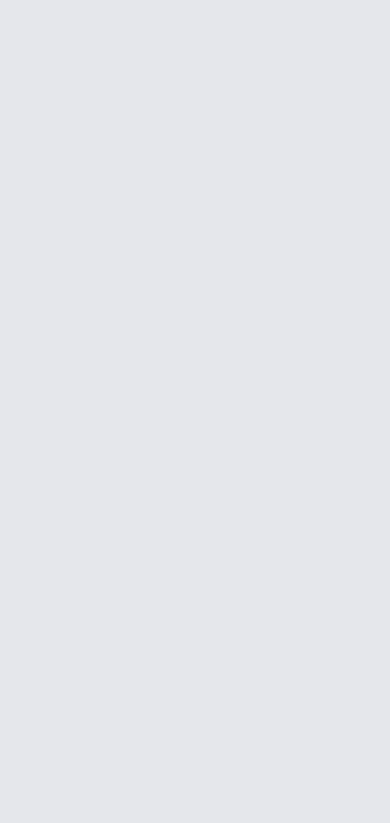
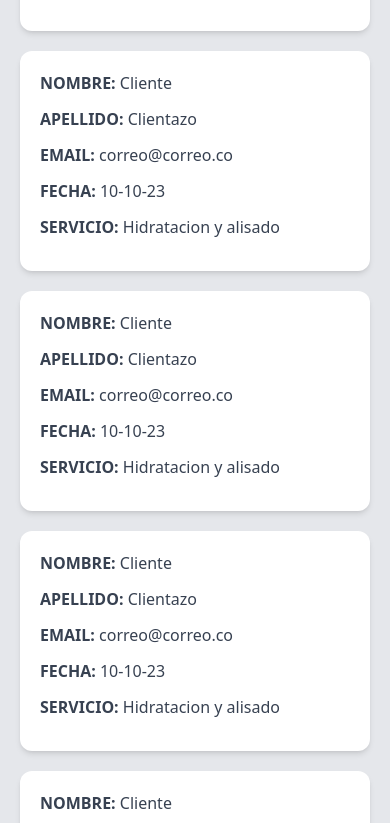
Before and after one commit to AbrahanEFH/agenda-react, a React (Vite) app: page / in a window 390 px wide. Shown: the part 1561-2384 px from the top of the page. Before the commit the page ends 1560 px from the top, so only its background shows below. Built offline with nearby package versions, Linux system fonts and the light colour scheme.

Commit message:
listado de componentes terminado

```diff
--- a/src/components/ListadoClientes.jsx
+++ b/src/components/ListadoClientes.jsx
@@ -2,7 +2,7 @@
 
 const ListadoClientes = () => {
   return (
-    <div className=" w-1/2 lg:w-3/5 " >
+    <div className="md:w-1/2 lg:w-3/5 md:h-screen overflow-y-scroll " >
         <h2 className=" font-black text-3xl text-center" >Listado Clientes</h2>
         <p className=" text-xl mt-5 mb-10 text-center">
             Administra tus {''}
@@ -10,6 +10,11 @@
         </p>
 
           <Cliente />
+          <Cliente />
+          <Cliente />
+          <Cliente />
+          <Cliente />
+          <Cliente />
 
     </div>
   )
```
